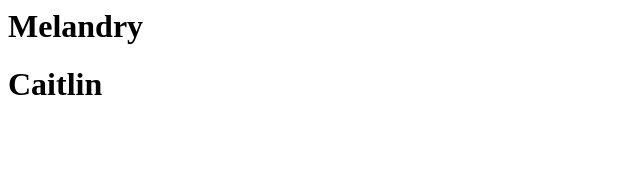
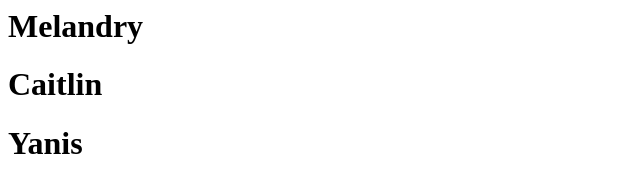
Before and after one commit to Melandry27/Dweb22, a plain HTML site: page index.html in a window 1280 px wide. Shown: the whole page, without its empty margins (0-640 px from the left). Drawn offline with Linux system fonts and the light colour scheme.

Commit message:
wip yanis

```diff
--- a/index.html
+++ b/index.html
@@ -1,2 +1,3 @@
 <h1>Melandry</h1>
 <h1>Caitlin</h1>
+<h1>Yanis</h1>
```
